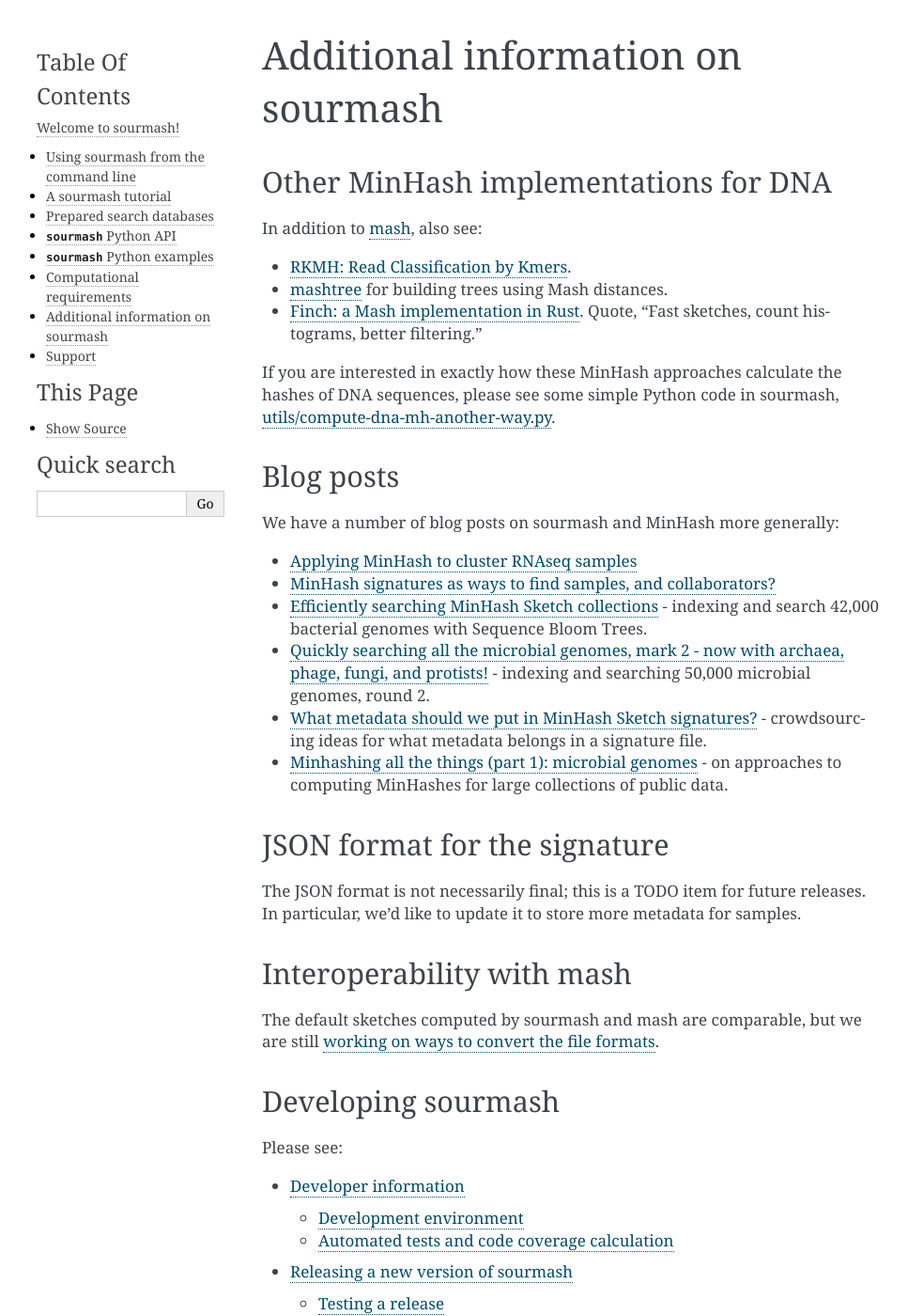
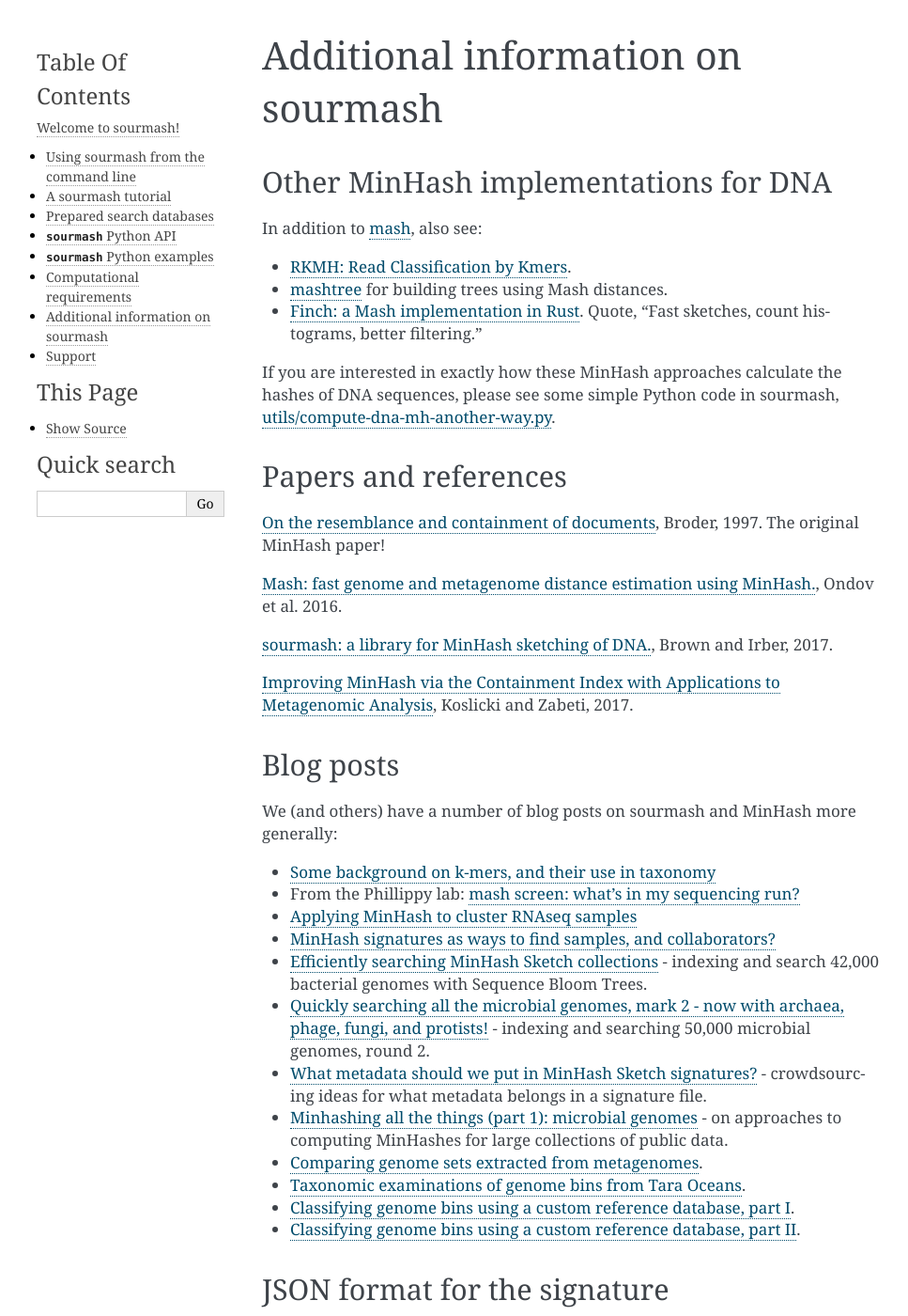
Before and after one commit to sourmash-bio/sourmash, a Sphinx documentation site: the page built from doc/more-info.rst, in a window 1280 px wide and 1400 px high. Shown: the whole window at 94% size, without its empty margins (141-1108 px from the left). Built offline with Sphinx 7.4.7, drawn with Linux system fonts in a browser that asks for light colours.

Commit message:
add blog posts and some citations

```diff
--- a/doc/more-info.rst
+++ b/doc/more-info.rst
@@ -17,10 +17,26 @@
 code in sourmash, `utils/compute-dna-mh-another-way.py
 <https://github.com/dib-lab/sourmash/blob/master/utils/compute-dna-mh-another-way.py>`__.
 
+Papers and references
+---------------------
+
+`On the resemblance and containment of documents <http://ieeexplore.ieee.org/document/666900/?reload=true>`__, Broder, 1997. The original MinHash paper!
+
+`Mash: fast genome and metagenome distance estimation using MinHash. <https://genomebiology.biomedcentral.com/articles/10.1186/s13059-016-0997-x>`__, Ondov et al. 2016.
+
+`sourmash: a library for MinHash sketching of DNA. <http://joss.theoj.org/papers/3d793c6e7db683bee7c03377a4a7f3c9>`__, Brown and Irber, 2017.
+
+`Improving MinHash via the Containment Index with Applications to Metagenomic Analysis <https://www.biorxiv.org/content/early/2017/09/04/184150>`__, Koslicki and Zabeti, 2017.
+
 Blog posts
 ----------
 
-We have a number of blog posts on sourmash and MinHash more generally:
+We (and others) have a number of blog posts on sourmash and MinHash
+more generally:
+
+* `Some background on k-mers, and their use in taxonomy <http://ivory.idyll.org/blog/2017-something-about-kmers.html>`__
+
+* From the Phillippy lab: `mash screen: what's in my sequencing run? <https://genomeinformatics.github.io/mash-screen/>`__
 
 * `Applying MinHash to cluster RNAseq samples
   <http://ivory.idyll.org/blog/2016-sourmash.html>`__
@@ -45,6 +61,14 @@
   <http://blog.luizirber.org/2016/12/28/soursigs-arch-1/>`__ - on
   approaches to computing MinHashes for large collections of public data.
 
+* `Comparing genome sets extracted from metagenomes <http://ivory.idyll.org/blog/2017-comparing-genomes-from-metagenomes.html>`__.
+
+* `Taxonomic examinations of genome bins from Tara Oceans <http://ivory.idyll.org/blog/2017-taxonomy-of-tara-ocean-genomes.html>`__.
+
+* `Classifying genome bins using a custom reference database, part I <http://ivory.idyll.org/blog/2017-classify-genome-bins-with-custom-db-part-1.html>`__.
+
+* `Classifying genome bins using a custom reference database, part II <http://ivory.idyll.org/blog/2017-classify-genome-bins-with-custom-db-part-2.html>`__.
+
 JSON format for the signature
 -----------------------------
 
```
